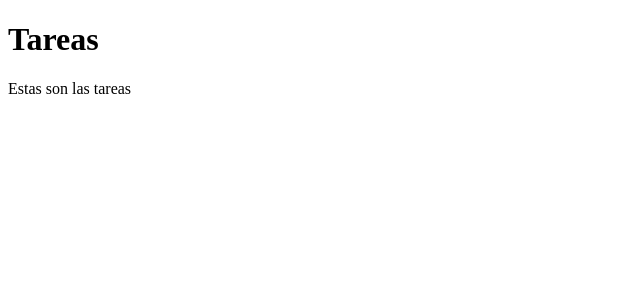
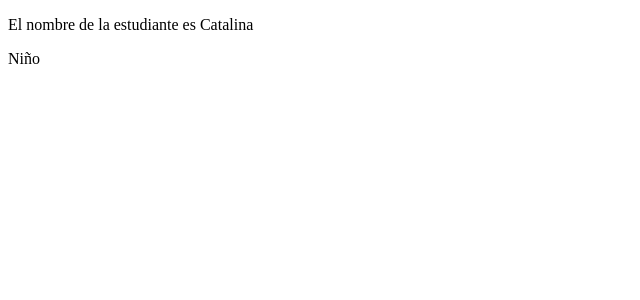
Before and after one commit to johncardozo/frontend-intermedio-02, a React (Vite) app in the folder react/task-manager/: page / in a window 1280 px wide. Shown: the top 300 px of the page, without its empty margins (0-640 px from the left). Built offline with nearby package versions, Linux system fonts and the light colour scheme.

Commit message:
React: Uso de variables en JSX

```diff
--- a/react/task-manager/src/App.jsx
+++ b/react/task-manager/src/App.jsx
@@ -2,10 +2,13 @@
 import "./App.css";
 
 function App() {
+  const nombre = "Catalina";
+  const edad = 15;
+
   return (
     <>
-      <h1>Tareas</h1>
-      <p>Estas son las tareas</p>
+      <p>El nombre de la estudiante es {nombre}</p>
+      <p>{edad > 18 ? "Adulto" : "Niño"}</p>
     </>
   );
 }
```
